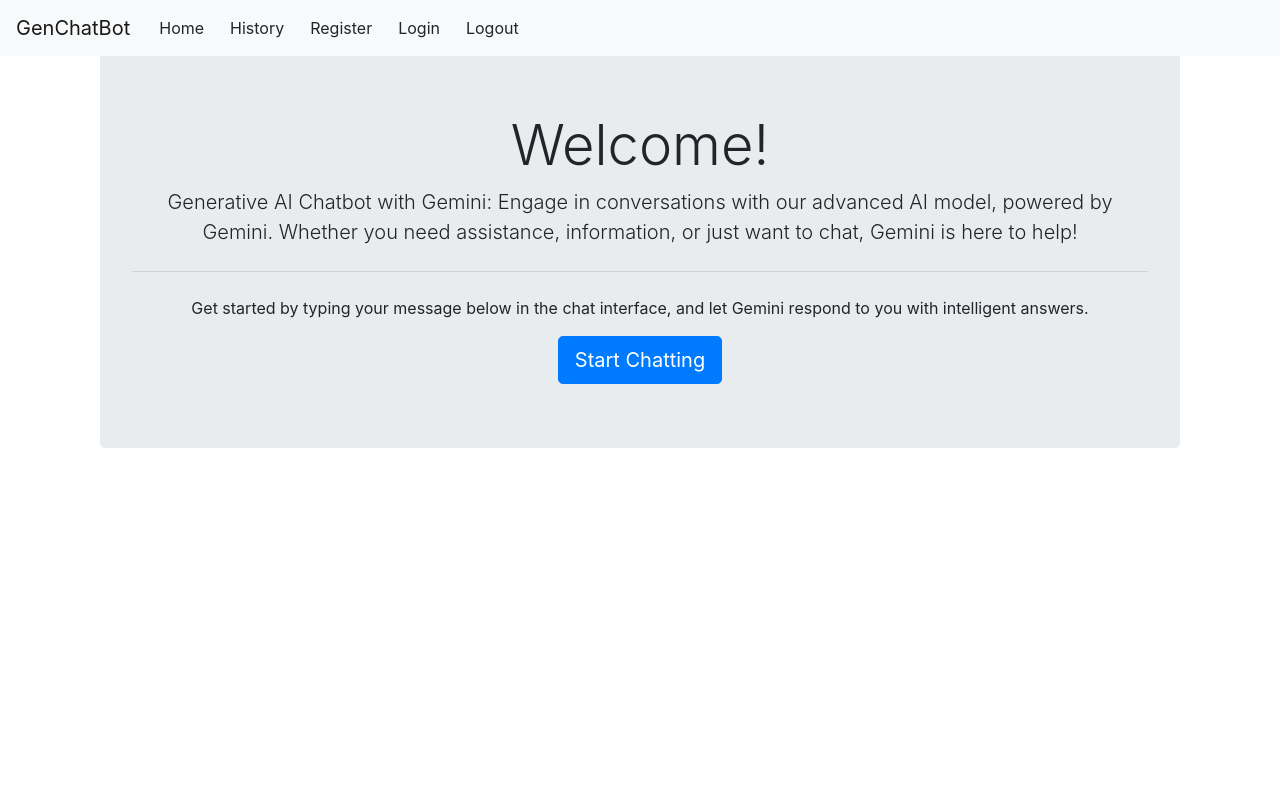
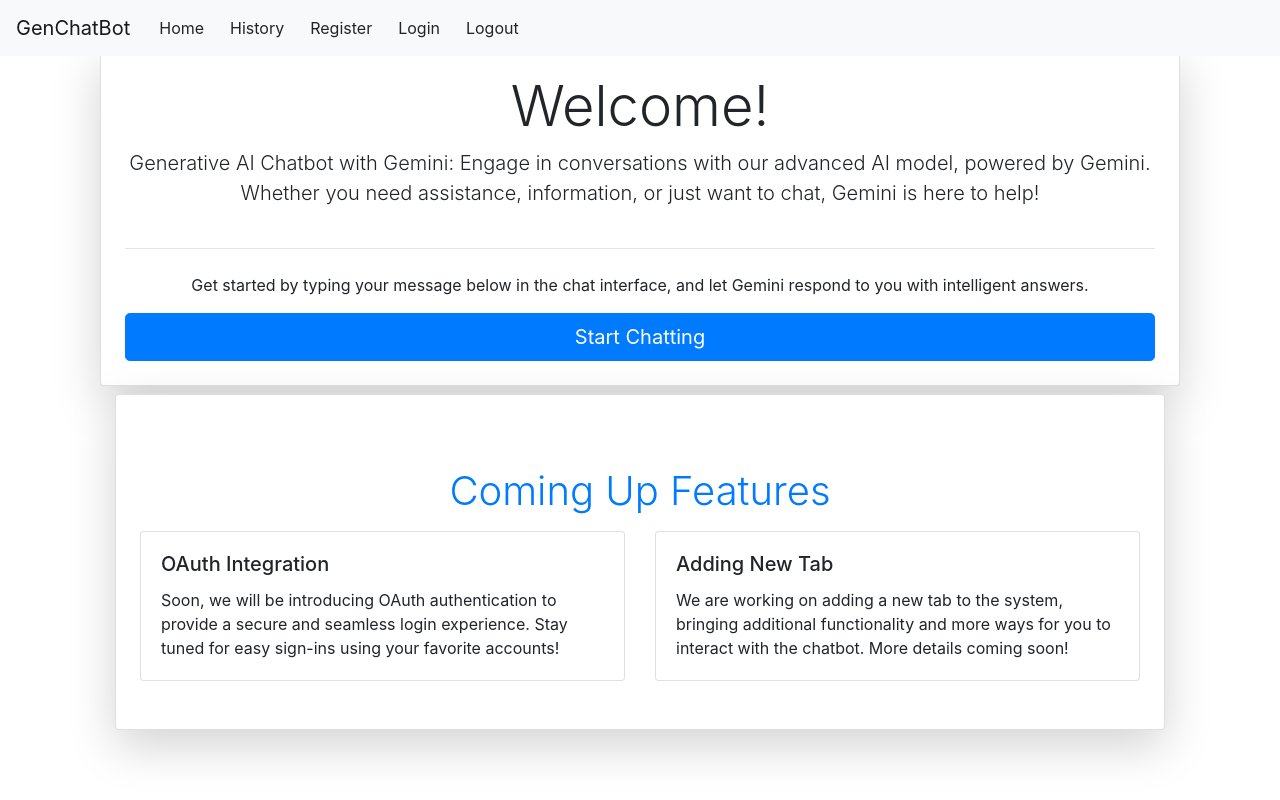
Before and after one commit to biniam0/GemBot, a Django app: page / in a window 1280 px wide. Run offline with Django 5.2, Linux system fonts and the light colour scheme; some libraries are stand-ins or nearby versions.

Commit message:
Adding coming up feature cards to the home page

```diff
--- a/chatbot/templates/chat.html
+++ b/chatbot/templates/chat.html
@@ -6,10 +6,10 @@
     <!-- Chat Container -->
     <div class="container" style="margin-top: 150px;">
         <div class="chat-container card p-4 mx-auto" style="max-width: 600px;">
-            <h2 class="text-center mb-4">How can I help?</h2>
             <!-- Display the logged-in user's name -->
             {% if user.is_authenticated %}
-                <p class="text-center text-muted">Logged in as: <strong>{{ user.username }}</strong></p>
+                {% comment %} <p class="text-center text-muted">Logged in as: <strong>{{ user.username }}</strong></p> {% endcomment %}
+                <h2 class="text-center mb-4">How can I help you <strong>{{ user.username }}</strong>?</h2>
             {% endif %}
 
             <form action="" method="POST">
--- a/chatbot/templates/home.html
+++ b/chatbot/templates/home.html
@@ -1,7 +1,7 @@
 <!-- home.html -->
 {% extends 'base.html' %} {% block content %}
 <div class="container mt-5">
-  <div class="jumbotron text-center">
+  <div class="card p-4 shadow-lg text-center">
     {% comment %} {% if user.is_authenticated %}
     <h1 class="display-4">Welcome, {{ user.username }}!</h1>
     {% else %} {% endcomment %}
@@ -21,5 +21,46 @@
       >Start Chatting</a
     >
   </div>
+  <!-- Upcoming Features Section -->
+  <div class="container mt-2">
+    <!-- Main Box -->
+    <div class="card p-4 shadow-lg">
+      <h1
+        class="display-6 text-center text-primary font-weight-light mt-5 mb-3"
+      >
+        Coming Up Features
+      </h1>
+
+      <div class="row">
+        <!-- OAuth Feature -->
+        <div class="col-md-6 mb-4">
+          <div class="card feature-card">
+            <div class="card-body">
+              <h5 class="card-title">OAuth Integration</h5>
+              <p class="card-text">
+                Soon, we will be introducing OAuth authentication to provide a
+                secure and seamless login experience. Stay tuned for easy
+                sign-ins using your favorite accounts!
+              </p>
+            </div>
+          </div>
+        </div>
+
+        <!-- New Tab Feature -->
+        <div class="col-md-6 mb-4">
+          <div class="card feature-card">
+            <div class="card-body">
+              <h5 class="card-title">Adding New Tab</h5>
+              <p class="card-text">
+                We are working on adding a new tab to the system, bringing
+                additional functionality and more ways for you to interact with
+                the chatbot. More details coming soon!
+              </p>
+            </div>
+          </div>
+        </div>
+      </div>
+    </div>
+  </div>
 </div>
 {% endblock %}
```
